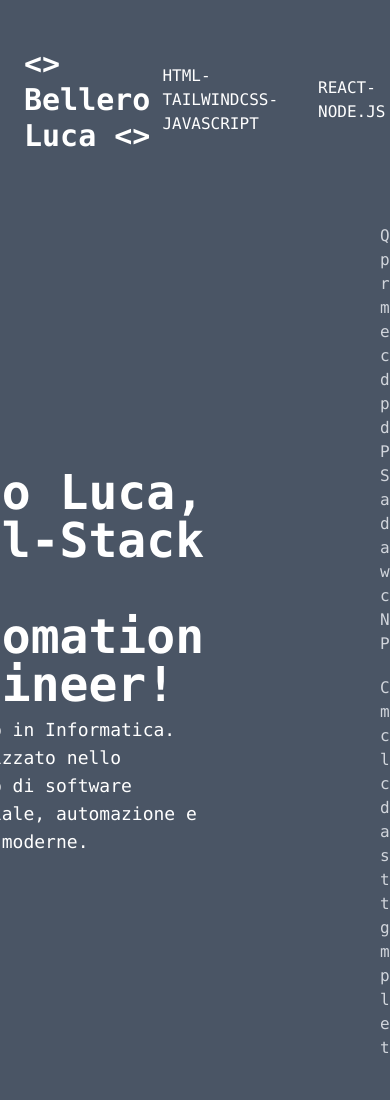
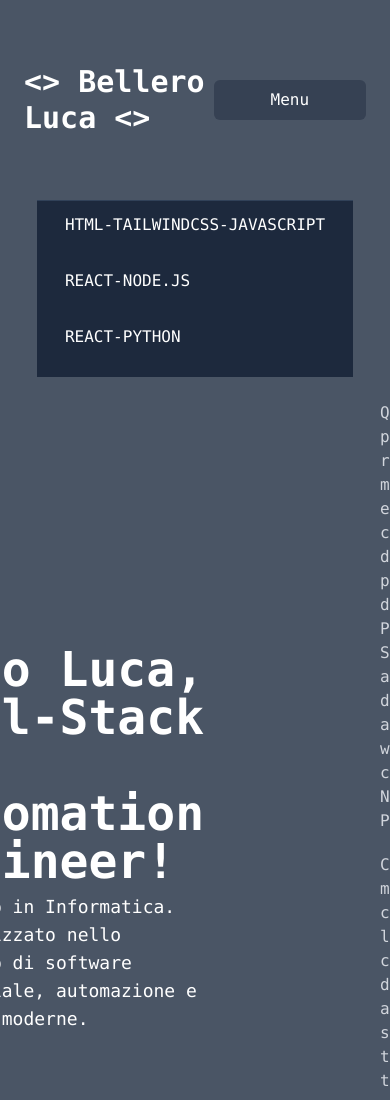
Before and after one commit to LBelle96/BelleroLucaPortfolio, a website: page index.html in a window 390 px wide. Shown: the top 1100 px of the page. Drawn offline with Linux system fonts and the light colour scheme.

Commit message:
creazione menu hamburger

```diff
--- a/index.html
+++ b/index.html
@@ -20,13 +20,28 @@
                     <> Bellero Luca <>
                 </h1>
             </a>
-            <nav class=" basis-xl flex flex-row items-center gap-4">
+
+            <nav class="hidden md:flex basis-xl  flex-row items-center gap-4">
                 <a class="p-3 hover:text-gray-500 " href="./index.html">HTML-TAILWINDCSS-JAVASCRIPT</a>
                 <a class="p-3 hover:text-gray-500 " href="#">REACT-NODE.JS</a>
                 <a class="p-3 hover:text-gray-500 " href="#">REACT-PYTHON</a>
             </nav>
+
+            <button id="menu-button" class="basis-sm p-2 bg-gray-700 rounded-md hover:bg-gray-500 md:hidden"
+                onclick="toggleMobileMenu()">
+                Menu
+            </button>
+
+
+
         </header>
 
+        <div id="mobile-menu"
+            class="  flex flex-col md:hidden px-4 pb-4 space-y-2 bg-slate-800 border-t border-slate-700">
+            <a class="p-3 hover:text-gray-500 " href="./index.html">HTML-TAILWINDCSS-JAVASCRIPT</a>
+            <a class="p-3 hover:text-gray-500 " href="#">REACT-NODE.JS</a>
+            <a class="p-3 hover:text-gray-500 " href="#">REACT-PYTHON</a>
+        </div>
 
         <main class="flex-1 items-center px-8 py-6  mx-auto w-full max-w-400 bg-gray-600">
             <div class="flex flex-col items-center">
@@ -51,9 +66,7 @@
                     <h3 class="text-xl font-bold">Hard skills:</h3>
 
                     <div id="skills-container" class="flex flex-row gap-4">
-                        <script>
-                            renderSkills();
-                        </script>
+
                     </div>
                 </div>
             </div>
@@ -74,4 +87,6 @@
     </div>
 </body>
 
+
+
 </html>
--- a/myScript.js
+++ b/myScript.js
@@ -15,6 +15,7 @@ function renderSkills() {
     // Seleziona il contenitore HTML specifico
     const container = document.getElementById("skills-container");
 
+    // Debug: verifica se il contenitore è stato trovato
     // Se per caso nella pagina corrente non c'è questo div, esce per evitare errori
     if (!container) return;
 
@@ -39,3 +40,22 @@ function renderSkills() {
         container.appendChild(figure);
     });
 }
+
+function toggleMobileMenu() {
+
+    const mobilemenu = document.getElementById("mobile-menu");
+    if (mobilemenu.classList.contains("hidden")) {
+        mobilemenu.classList.remove("hidden");
+    } else {
+        mobilemenu.classList.add("hidden");
+    }
+
+
+
+
+
+}
+
+document.addEventListener("DOMContentLoaded", () => {
+    renderSkills();
+});
```
Also changed, not shown: src/output.css.
